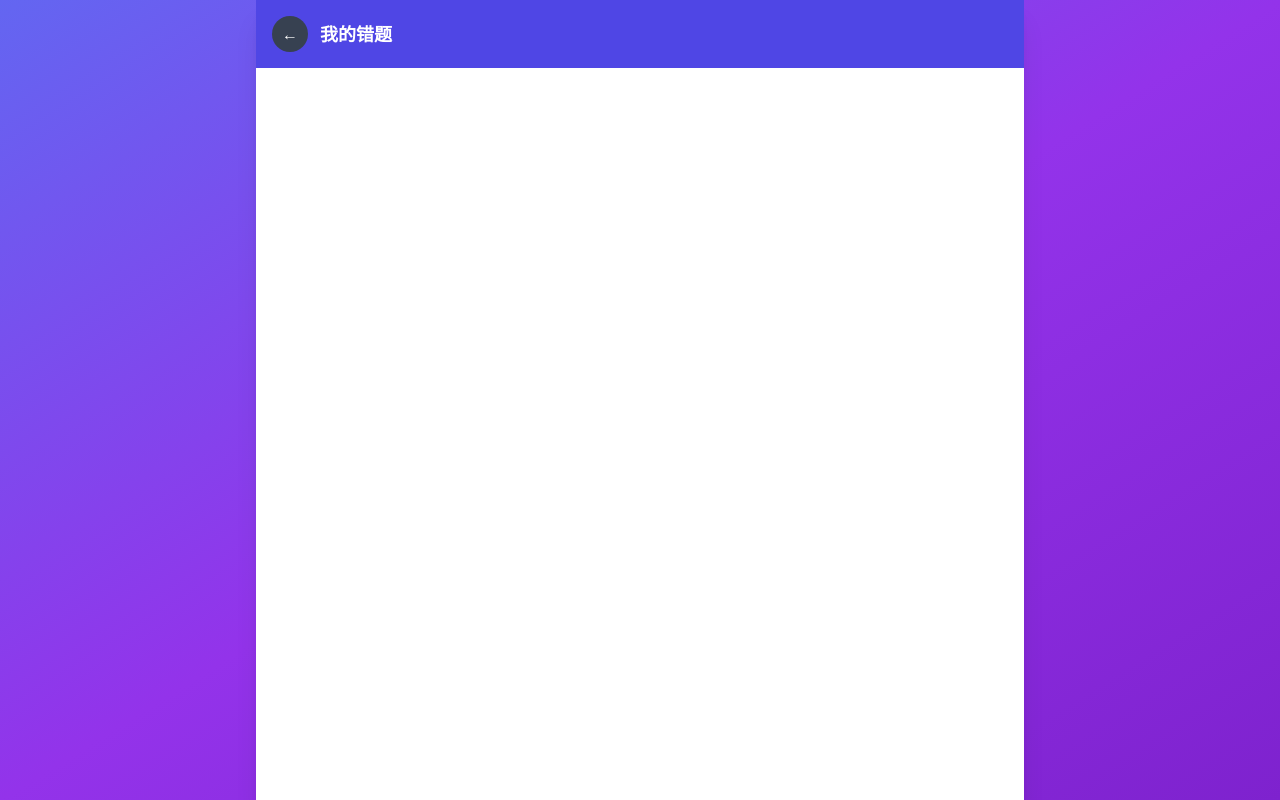
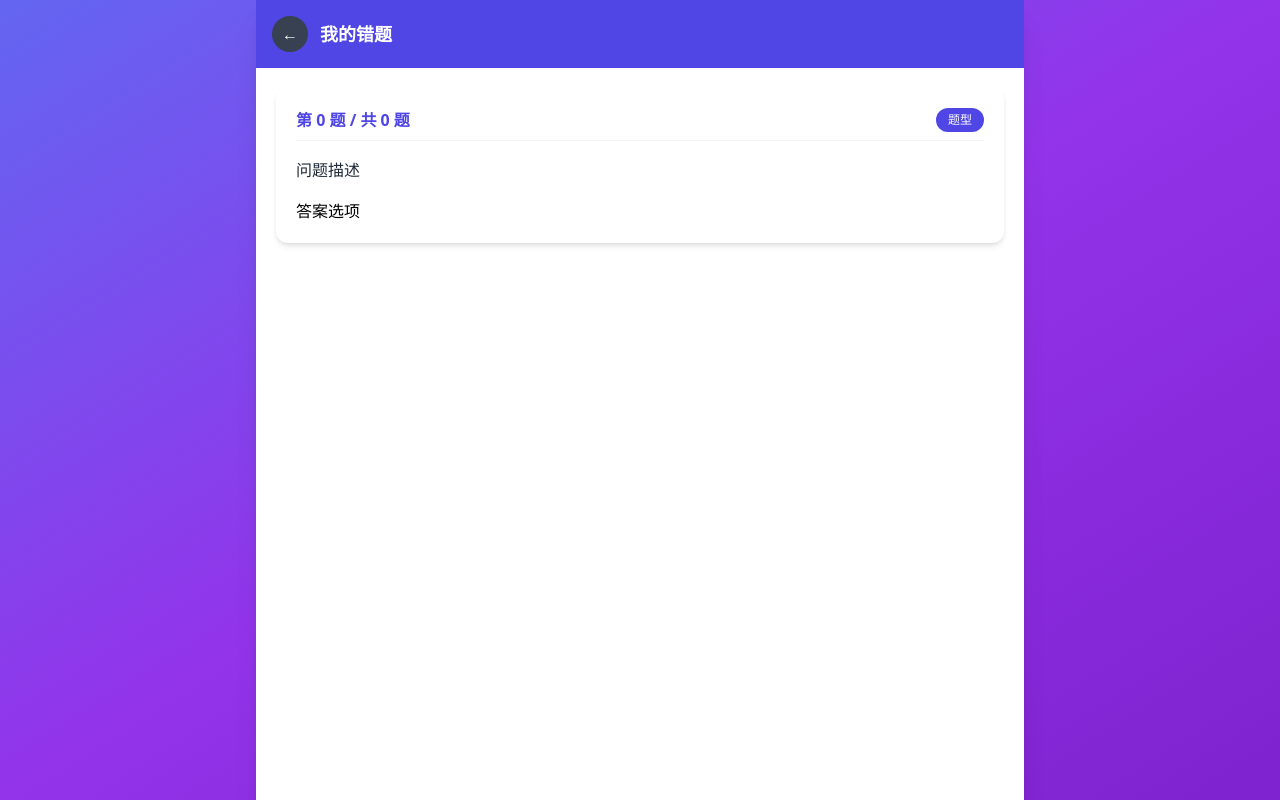
Before and after one commit to hekaiyou/RideHailingDriverExamination, a Django app: template ride_hailing_driver_examination/templates/wrong_questions.html in a window 1280 px wide. Run offline with Django 5.2, Linux system fonts and the light colour scheme; the template is opened without the code that fills it, so the values that code supplies are empty; some libraries are stand-ins or nearby versions.

Commit message:
视图-错题-题目显示

```diff
--- a/ride_hailing_driver_examination/templates/wrong_questions.html
+++ b/ride_hailing_driver_examination/templates/wrong_questions.html
@@ -6,6 +6,38 @@
   <title>我的错题 - 网络预约出租车驾驶员培训系统</title>
   <!-- Tailwind CSS -->
   <script src="https://cdn.tailwindcss.com"></script>
+  <style>
+    /* 选项基类 JS 会增加 correct/wrong/selected */
+    .option {
+      padding: 12px;
+      border: 2px solid #eee;
+      border-radius: 8px;
+      cursor: pointer;
+      transition: all .2s;
+    }
+    .option.selected {
+      /* 选中时的边框颜色 */
+      border-color: #4f46e5;
+      /* 选中时的背景颜色 */
+      background: #f8f9ff;
+    }
+    .option.correct {
+      /* 正确答案的边框颜色 */
+      border-color: #16a34a;
+      /* 正确答案的背景颜色 */
+      background: #dff7ea;
+      /* 正确答案的文字颜色 */
+      color: #166534;
+    }
+    .option.wrong {
+      /* 错误答案的边框颜色 */
+      border-color: #ef4444;
+      /* 错误答案的背景颜色 */
+      background: #fff2f2;
+      /* 错误答案的文字颜色 */
+      color: #b91c1c;
+    }
+  </style>
 </head>
 <body class="min-h-screen bg-gradient-to-br from-indigo-500 via-purple-600 to-purple-700 font-sans antialiased">
   <div class="container mx-auto max-w-3xl bg-white min-h-screen relative shadow-xl">
@@ -15,7 +47,109 @@
       <h1 class="text-lg font-semibold">我的错题</h1>
     </div>
 
+    <div class="question-container bg-white rounded-xl p-5 m-5 shadow-md">
+
+      <div class="question-header flex justify-between items-center mb-4 pb-2 border-b border-gray-100">
+        <span class="question-number text-indigo-600 font-semibold" id="questionNum">第 0 题 / 共 0 题</span>
+        <span class="question-type bg-indigo-600 text-white px-3 py-1 rounded-full text-xs" id="questionType">题型</span>
+      </div>
+
+      <div class="question-text text-gray-800 text-base leading-relaxed mb-4" id="questionText">问题描述</div>
+
+      <ul class="options space-y-3" id="optionsList">答案选项</ul>
+
+    </div>
+
   </div>
+
+  <script>
+    // 当前问题索引
+    let currentQuestionIndex = 0;
+    // 当前问题的正确答案数量
+    let correctAnswersCount = 0
+    // 从后端传递的题目数据
+    const questions = JSON.parse('{{ questions|safe }}');
+    // 用户答案数组，初始化为与问题数量相同的长度
+    const userCorrectAnswers = new Array(questions.length).fill(null);
+    const userWrongAnswers = new Array(questions.length).fill(null);
+    // 数组记录每道题的正确性
+    const questionCorrectness = new Array(questions.length).fill(null);
+
+    function updateQuestion() {
+      correctAnswersCount = 0;
+      const currentQuestion = questions[currentQuestionIndex];
+      // 更新当前题目的逻辑
+      document.getElementById('questionNum').innerText = `第 ${currentQuestionIndex + 1} 题 / 共 ${questions.length} 题`;
+      // 使用 fields 获取题目文本
+      document.getElementById('questionText').innerText = currentQuestion.fields.text;
+      // 动态设置题型
+      const questionTypeElement = document.getElementById('questionType');
+      // 题型映射
+      const questionTypeMap = {
+        'SingleChoice': '单选题',
+        'TrueFalse': '判断题',
+        'MultipleChoice': '多选题',
+      };
+      // 设置题型文本
+      questionTypeElement.innerText = questionTypeMap[currentQuestion.fields.question_type] || '未知题型';
+      // 清空选项
+      optionsList.innerHTML = '';
+      // 根据题目类型渲染不同的选项
+      switch (currentQuestion.fields.question_type) {
+        case 'SingleChoice':
+          // 单选题
+          addOption(currentQuestion.fields.option_a, 'A', currentQuestion.fields.a_correct, 0);
+          addOption(currentQuestion.fields.option_b, 'B', currentQuestion.fields.b_correct, 1);
+          addOption(currentQuestion.fields.option_c, 'C', currentQuestion.fields.c_correct, 2);
+          addOption(currentQuestion.fields.option_d, 'D', currentQuestion.fields.d_correct, 3);
+          addOption(currentQuestion.fields.option_e, 'E', currentQuestion.fields.e_correct, 4);
+          addOption(currentQuestion.fields.option_f, 'F', currentQuestion.fields.f_correct, 5);
+          correctAnswersCount = 1;
+          break;
+        case 'TrueFalse':
+          // 判断题
+          addOption('正确', null, currentQuestion.fields.is_correct, 0);
+          addOption('错误', null, !currentQuestion.fields.is_correct, 1);
+          correctAnswersCount = 1;
+          break;
+        case 'MultipleChoice':
+          // 多选题
+          addOption(currentQuestion.fields.option_a, 'A', currentQuestion.fields.a_correct, 0);
+          addOption(currentQuestion.fields.option_b, 'B', currentQuestion.fields.b_correct, 1);
+          addOption(currentQuestion.fields.option_c, 'C', currentQuestion.fields.c_correct, 2);
+          addOption(currentQuestion.fields.option_d, 'D', currentQuestion.fields.d_correct, 3);
+          addOption(currentQuestion.fields.option_e, 'E', currentQuestion.fields.e_correct, 4);
+          addOption(currentQuestion.fields.option_f, 'F', currentQuestion.fields.f_correct, 5);
+          if (currentQuestion.fields.a_correct) {
+            correctAnswersCount++;
+          }
+          if (currentQuestion.fields.b_correct) {
+            correctAnswersCount++;
+          }
+          if (currentQuestion.fields.c_correct) {
+            correctAnswersCount++;
+          }
+          if (currentQuestion.fields.d_correct) {
+            correctAnswersCount++;
+          }
+          if (currentQuestion.fields.e_correct) {
+            correctAnswersCount++;
+          }
+          if (currentQuestion.fields.f_correct) {
+            correctAnswersCount++;
+          }
+          break;
+        default:
+          optionsList.innerHTML = '<li>未知题型的答案选项</li>';
+          break;
+      }
+    }
+
+    window.onload = function() {
+      // 页面加载时调用
+      updateQuestion();
+    };
+  </script>
 
 </body>
 </html>
```
